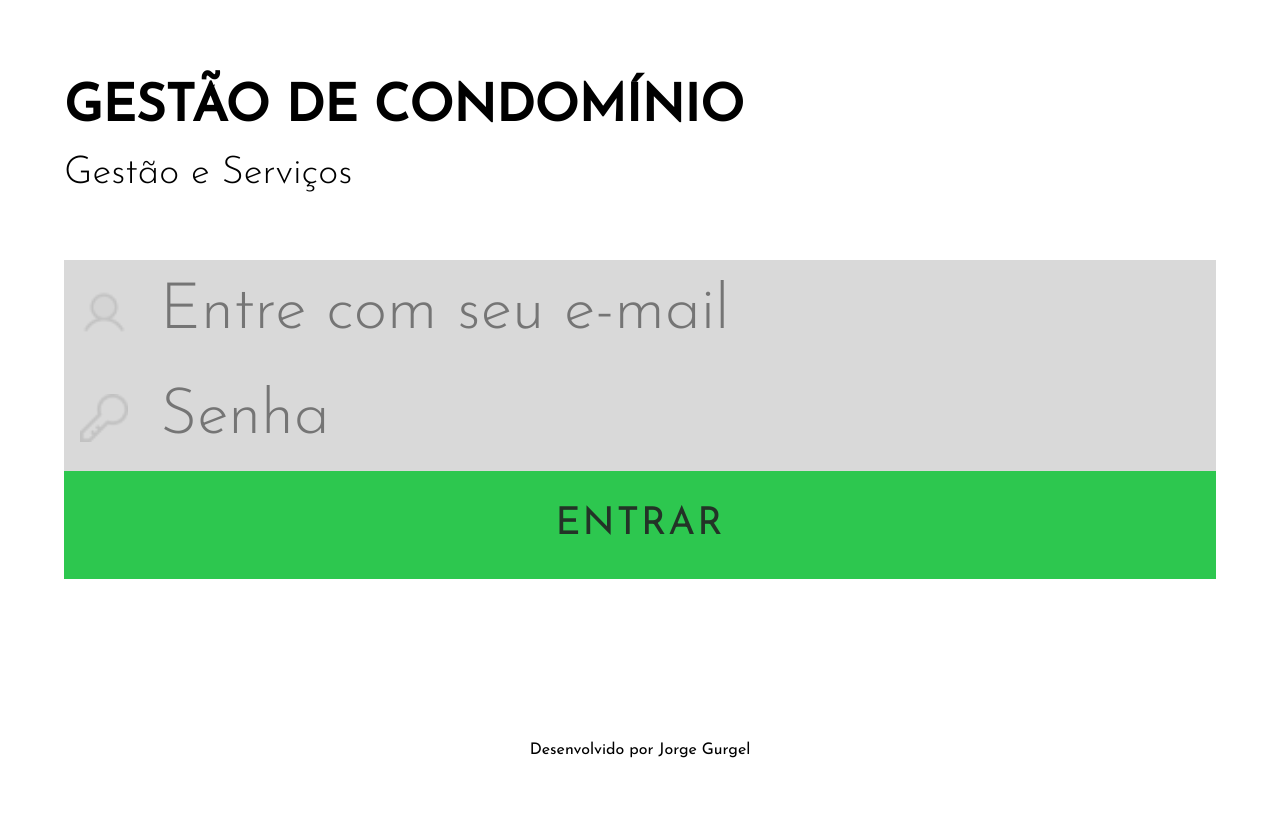
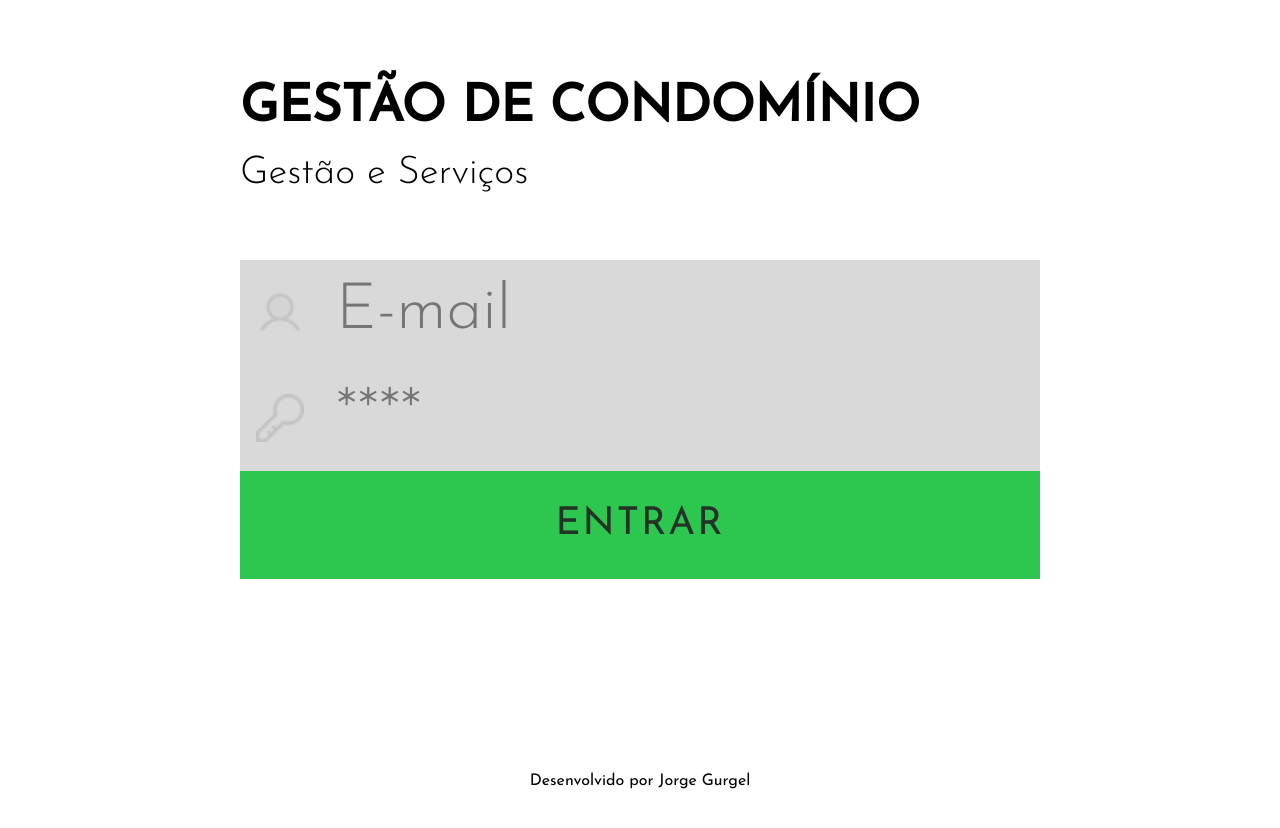
Before and after one commit to jorgelgf/fontendcond, a React (Create React App) app: page / in a window 1280 px wide. Shown: the top 828 px of the page. Built offline with nearby package versions, Linux system fonts and the light colour scheme.

Commit message:
corrigido footer | adc mais info no readme

```diff
--- a/src/components/footer/styles.tsx
+++ b/src/components/footer/styles.tsx
@@ -1,12 +1,10 @@
 import { styled } from 'styled-components';
 
 export const Footer = styled.footer`
-width: 90%;
-height: 100px;
-position: fixed;
-bottom:0;
-display: flex;
-align-items: center;
-justify-content: center;
-font-weight: 400;
+    text-align: center; /* Centraliza o texto horizontalmente */
+    position: fixed; /* Coloca o rodapé na parte inferior da tela */
+    left: 0;
+    bottom: 0;
+    width: 100%; /* Garante que ocupe toda a largura */
+    padding: 10px 0; /* Espaçamento interno (topo e baixo) */
 `
--- a/src/index.css
+++ b/src/index.css
@@ -21,6 +21,7 @@
 
 body {
   margin: 0;
+
 }
 
 /**
--- a/src/pages/home/index.tsx
+++ b/src/pages/home/index.tsx
@@ -50,11 +50,11 @@ export const Home = () => {
         <form onSubmit={(event)=>event.preventDefault()}>
               <Input inputType='email'
               onChange={(event)=>setEmail(event.target.value)}
-              avatar={userAvatar} placeholderText='Entre com seu e-mail' imageText='userIcon'/>
+              avatar={userAvatar} placeholderText='E-mail' imageText='userIcon'/>
 
               <Input inputType='password'
               onChange={(event)=>setPassword(event.target.value)}
-              avatar={key} placeholderText='Senha' imageText='keyIcon'/>
+              avatar={key} placeholderText='****' imageText='keyIcon'/>
               <Button text='ENTRAR' color='#233327' bg='#2DC74F'
               onClick={handleClick}/>
           </form>
--- a/src/rout.tsx
+++ b/src/rout.tsx
@@ -52,12 +52,15 @@ align-items: center;
 justify-content: center;
 height: auto;
 flex-direction: column;
+
+
 `
 const Session = styled.div`
 width: 90%;
 display: flex;
 height: auto;
 flex-direction:column;
+max-width: 800px;
 `
 const Item = styled.div`
 //border: solid;
```
Also changed, not shown: image.png (added), 1 other file (tests, documents, lock files or other folders).
